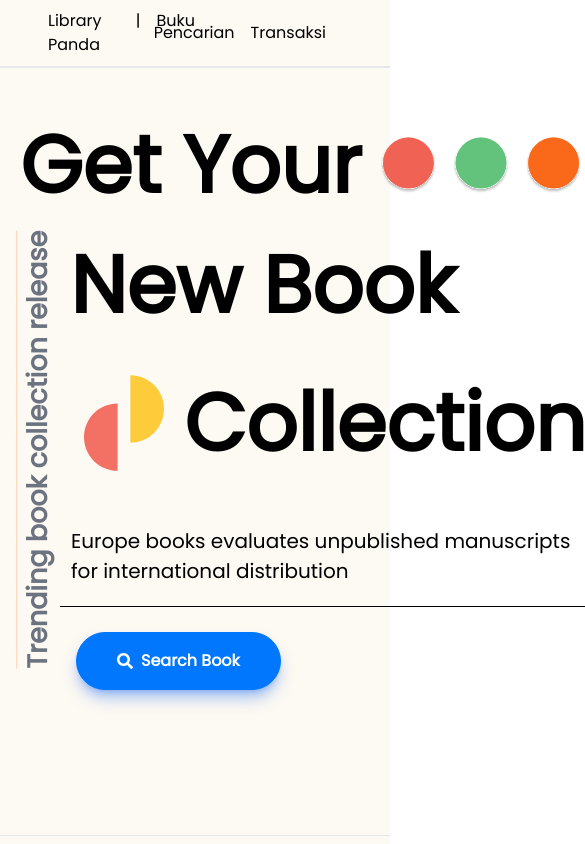
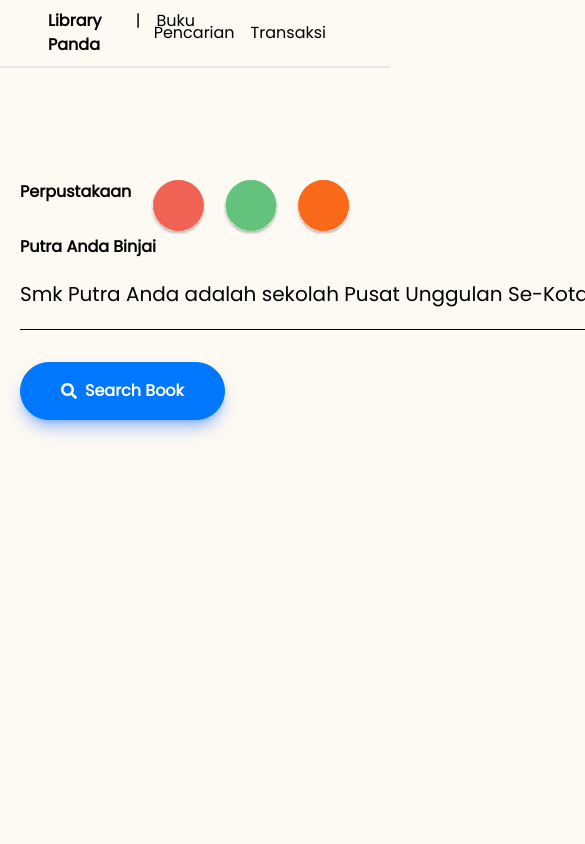
Before and after one commit to wonderkid-web/library-react, a React (Vite) app: page / in a window 390 px wide. Shown: the top 844 px of the page, 585 px wide, since content can reach past the window. Built offline with nearby package versions, Linux system fonts and the light colour scheme; grey boxes are pictures that could not be loaded.

Commit message:
fixing Section one for responsive perpose

```diff
--- a/src/Components/Navbar.tsx
+++ b/src/Components/Navbar.tsx
@@ -3,7 +3,7 @@ const Navbar = () => {
     <nav className="grid-cols-2 items-center border-b-2 fixed w-full bg-[#fdf9f3] z-[999999]">
       <div className="left">
         <ul className="flex gap-4 ml-12 cursor-pointer">
-          <li>Library Panda</li>
+          <li className="font-bold">Library Panda</li>
           <li>|</li>
           <li>Buku</li>
         </ul>
--- a/src/Components/SectionOne.tsx
+++ b/src/Components/SectionOne.tsx
@@ -3,49 +3,33 @@ import Navbar from "./Navbar";
 
 export default function SectionOne() {
   return (
-    <div className="w-full h-[99vh]">
+    <>
       <Navbar />
-      <section className="flex h-full w-full gap-40 justify-evenly items-center bg-[#fdf9f3] border-b">
-        <div className="flex flex-col p-5">
+      {/* Left */}
+      <section className="flex justify-between">
+        <div className="flex flex-col p-5 relative top-40">
           <div className="flex gap-5">
-            <span className="font-poppins text-[80px] font-bold">Get Your</span>
+            <span className="font-poppins lg:text-[40px] font-bold">Perpustakaan</span>
             <img
               src="Bulat.svg"
               alt="Bulat Tapi Bukan Tekad"
               className="w-[200px]"
             />
           </div>
-          <span className="font-poppins text-[80px] font-bold ml-[50px]">
-            New Book
+          <span className=" font-poppins lg:text-[50px] font-bold">
+            Putra Anda Binjai
           </span>
-          <span className="rotate-[-90deg] relative right-[29%] mt-16 text-[27px] font-bold border-t border-[#FDD4B7] w-max text-gray-500 top-5">
-            Trending book collection release
+          <span className="w-[655px] text-[20px]  border-b border-black py-5">
+            Smk Putra Anda adalah sekolah Pusat Unggulan Se-Kota Binjai.
           </span>
-          <div className="flex gap-5 relative bottom-[5.5rem] ml-16">
-            <img
-              src="SemiCircle.svg"
-              alt="Bulat Tapi Bukan Tekad"
-              className="w-[80px]"
-            />
-            <span className="font-poppins text-[80px] font-bold">
-              Collection
-            </span>
-          </div>
-          <span className="w-[655px] text-[20px] relative bottom-[65px] border-b border-black ml-[40px] p-[11px] py-5">
-            Europe books evaluates unpublished manuscripts <br /> for international
-            distribution
-          </span>
-          <button className="border border-[#0177FD] bg-[#0177FD] w-max py-4 px-10 rounded-full flex items-center justify-center gap-2 text-white font-bold relative bottom-10 ml-14 shadow-lg shadow-blue-500/50">
+          <button className="border border-[#0177FD] bg-[#0177FD] w-max py-4 px-10 rounded-full flex items-center justify-center gap-2 text-white font-bold mt-8 shadow-lg shadow-blue-500/50">
             <FaSearch /> Search Book
           </button>
         </div>
-        <div>
-          <img src="book.svg" alt="Buku ecek nya" className="scale-[1.3] relative bottom-10" />
-        </div>
+
+        {/* Right */}
+        <img src="book.svg" alt="Buku ecek nya" className="w-[450px] relative top-[100px] left-[-100px]" />
       </section>
-      <section className="w-full h-[99vh] flex justify-center items-center bg-[#fdf9f3]">
-        <h2>Section kedua</h2>
-      </section>
-    </div>
+    </>
   );
 }
--- a/src/index.css
+++ b/src/index.css
@@ -10,6 +10,7 @@
 
 body{
     font-family: var(--poppins);
+    background-color: #fdf9f3;
 }
 
 nav{
```
